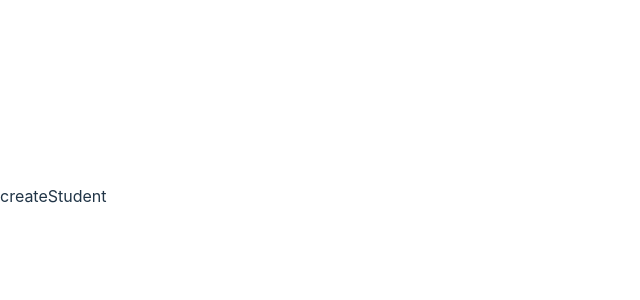
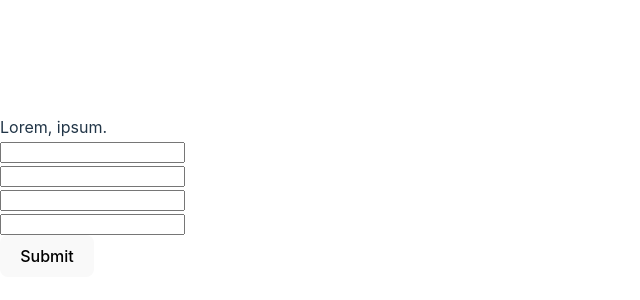
Before and after one commit to Parthkumar26/Teckat-intership, a React (Vite) app: page /student/create-student in a window 1280 px wide. Shown: the part 204-504 px from the top of the page, without its empty margins (0-640 px from the left). Built offline with nearby package versions, Linux system fonts and the light colour scheme.

Commit message:
InterfaceCreated

```diff
--- /dev/null
+++ b/src/interface/student.ts
@@ -0,0 +1,7 @@
+export interface IStudent{
+    _id? : string;
+    name : string;
+    age : number;
+    phone : number;
+    email : string;
+}
--- a/src/pages/Students.tsx
+++ b/src/pages/Students.tsx
@@ -1,8 +1,13 @@
 import React from 'react'
+import { Link } from 'react-router-dom'
 
 const Students : React.FC= () => {
   return (
-    <div>Students</div>
+    <>
+    <button title="CreateStudent">
+        <Link to="/student/create-student"> Create-Student Details </Link>
+    </button>
+    </>
   )
 }
 
--- a/src/pages/createStudent.tsx
+++ b/src/pages/createStudent.tsx
@@ -1,9 +1,93 @@
-import React from 'react'
+import React from "react";
+import { IStudent } from "../interface/student";
+import { useForm } from "react-hook-form";
+import { useNavigate } from "react-router-dom";
 
-const CreateStudent : React.FC= () => {
+const CreateStudent: React.FC = () => {
+  const navigate = useNavigate();
+  const {
+    register,
+    handleSubmit,
+    formState: { errors },
+  } = useForm<IStudent>({ mode: "all" });
+
+  const createNewStudent = (data: IStudent) => {
+    console.log(data);
+
+    localStorage.setItem("students", JSON.stringify(data));
+
+    // const students: IStudent[] = JSON.parse(
+    //   localStorage.getItem("students") as string
+    // );
+    // data._id = (students.length + 1).toString();
+
+    // students.push(data);
+    // localStorage.setItem("students", JSON.stringify(students));
+    // navigate("/student/student-details");
+  };
   return (
-    <div>createStudent</div>
-  )
-}
+    <>
+      <div className="create_student_section">
+        Lorem, ipsum.
+        <form onSubmit={handleSubmit(createNewStudent)}>
+          <div>
+            <label htmlFor="name"></label>
+            <input
+              title="name"
+              type="text"
+              id="name"
+              {...register("name", {
+                required: { value: true, message: "Name is required" },
+              })}
+            />
+            <div className="error_message">{errors.name?.message}</div>
+          </div>
+          <div>
+            <label htmlFor="age"></label>
+            <input
+              title="age"
+              type="number"
+              id="age"
+              {...register("age", {
+                required: { value: true, message: "Age is required" },
+                valueAsNumber: true,
+              })}
+            />
+            <div className="error_message">{errors.age?.message}</div>
+          </div>
+          <div>
+            <label htmlFor="phone"></label>
+            <input
+              title="phone"
+              type="number"
+              id="phone"
+              {...register("phone", {
+                required: { value: true, message: "Phone is required" },
+                valueAsNumber: true,
+              })}
+            />
+            <div className="error_message">{errors.phone?.message}</div>
+          </div>
+          <div>
+            <label htmlFor="email"></label>
+            <input
+              title="email"
+              type="text"
+              id="email"
+              {...register("email", {
+                required: { value: true, message: "Email is required" },
+              })}
+            />
+            <div className="error_message">{errors.email?.message}</div>
+          </div>
 
-export default CreateStudent
+          <button title="submit" type="submit">
+            Submit
+          </button>
+        </form>
+      </div>
+    </>
+  );
+};
+
+export default CreateStudent;
```
